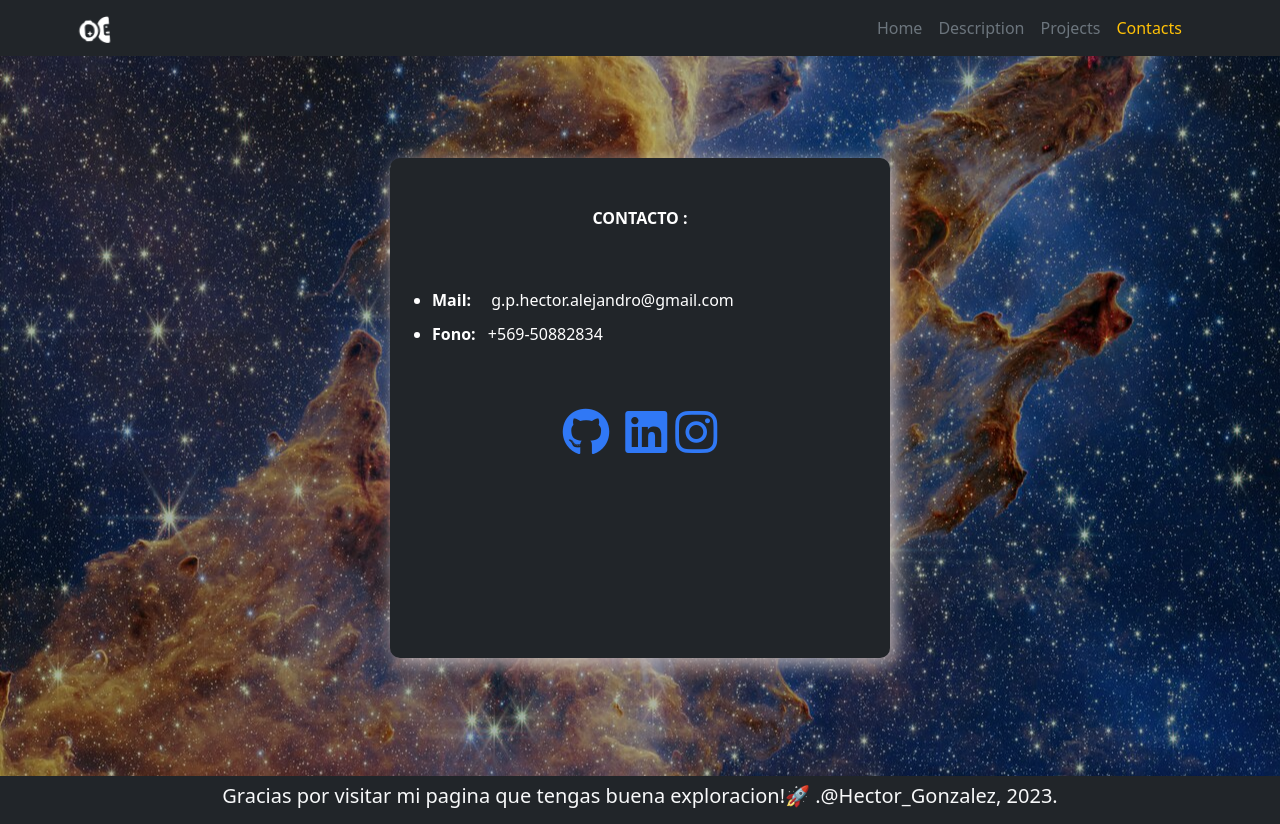
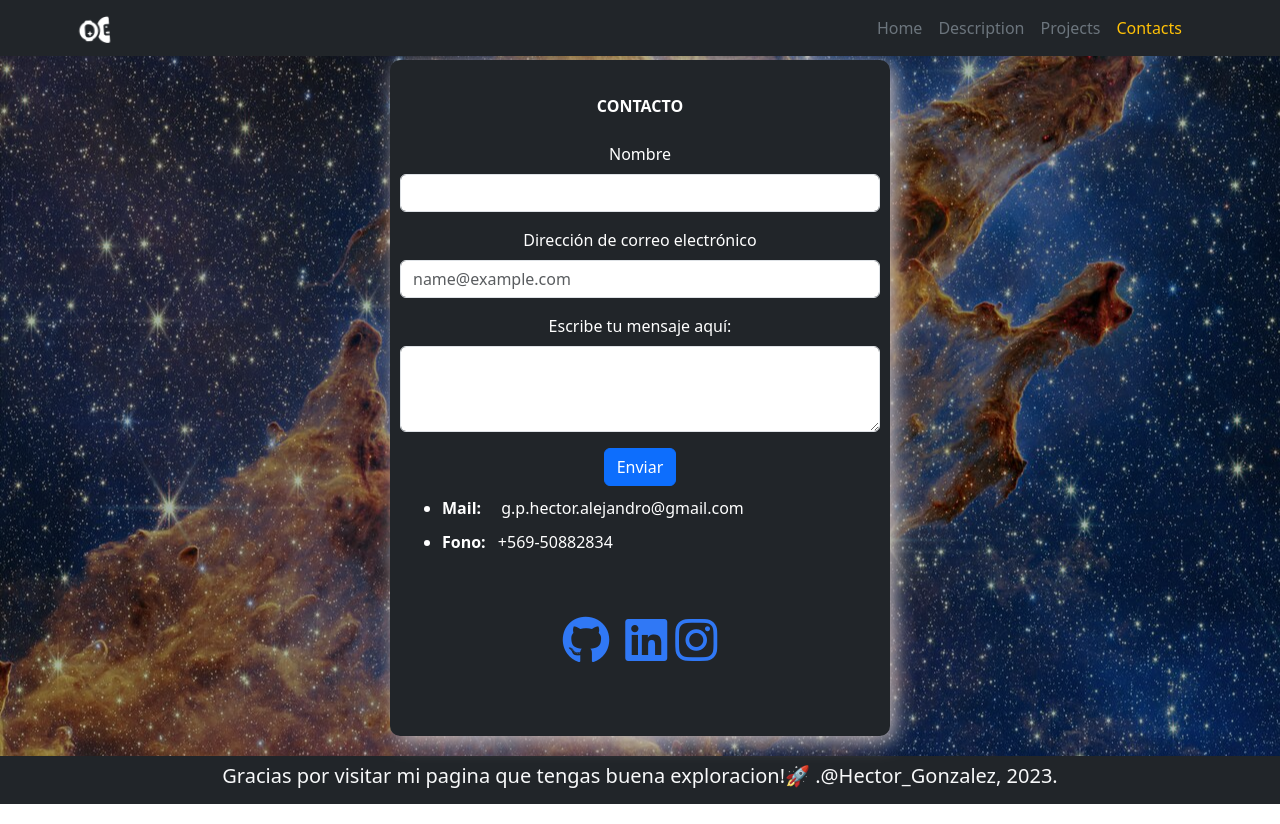
Before and after one commit to hector1489/kaimanProject, a React (Vite) app: page /contacts in a window 1280 px wide. Built offline with nearby package versions, Linux system fonts and the light colour scheme.

Commit message:
[fix]-form

```diff
--- a/package.json
+++ b/package.json
@@ -15,6 +15,7 @@
     "@fortawesome/react-fontawesome": "^0.2.0",
     "bootstrap": "^5.3.0",
     "cors": "^2.8.5",
+    "emailjs-com": "^3.2.0",
     "express": "^4.18.2",
     "nodemailer": "^6.9.3",
     "react": "^18.2.0",
--- a/src/App.css
+++ b/src/App.css
@@ -133,7 +133,7 @@ body {
 /*form*/
 .container-form {
     width: 100%;
-    height: 90vh;
+    height: 700px;
     display: flex;
     justify-content: center;
     align-items: center;
@@ -141,10 +141,10 @@ body {
 
 .form-group {
     width: 500px;
-    height: 500px;
     box-shadow: 5px 5px 20px rgba(199, 189, 189, 0.973);
     text-align: center;
     border-radius: 10px;
+    padding: 10px;
 }
 
 .container-icon {
--- a/src/components/Form.jsx
+++ b/src/components/Form.jsx
@@ -1,10 +1,60 @@
-import { Form } from "react-bootstrap"
+import { useState } from "react"
+import { Form, Button} from "react-bootstrap"
+import emailjs from "emailjs-com"
 
 const Contacto = () => {
+  const initialState = {
+    from_name: "",
+    from_email: "",
+    message: "",
+  };
+
+  const [formData, setFormData] = useState(initialState);
+
+  const handleSubmit = (e) => {
+    e.preventDefault();
+
+    emailjs
+      .sendForm("service_a0x141h", "template_oi5ampe", e.target, "c4a3zcM5kTNKDmSEk")
+      .then((res) => {
+        console.log(res);
+        alert("Mensaje enviado correctamente.");
+        setFormData(initialState);
+      })
+      .catch((error) => {
+        console.log(error);
+        alert("Hubo un error en el envío del mensaje.");
+      });
+  };
+
+  const handleChange = (e) => {
+    const { name, value } = e.target;
+    setFormData({
+      ...formData,
+      [name]: value,
+    });
+  };
+
+
   return (
-    <Form className="container-form">
+    <Form className="container-form" onSubmit={handleSubmit}>
       <Form.Group className="mb-3 form-group bg-dark">
-        <Form.Label className="container-fluid my-5 fw-bold text-white text-decoration-none text-uppercase">Contacto :</Form.Label>
+        <Form.Label className="container-fluid my-4 fw-bold text-white text-decoration-none text-uppercase">Contacto</Form.Label>
+        <Form.Group className="mb-3" controlId="exampleForm.ControlInput1">
+          <Form.Label className="text-white text-decoration-none">Nombre</Form.Label>
+          <Form.Control type="text" name="from_name" value={formData.from_name} onChange={handleChange} required />
+        </Form.Group>
+        <Form.Group className="mb-3" controlId="exampleForm.ControlInput2">
+          <Form.Label className="text-white text-decoration-none">Dirección de correo electrónico</Form.Label>
+          <Form.Control type="email" placeholder="name@example.com" name="from_email" value={formData.from_email} onChange={handleChange} required />
+        </Form.Group>
+        <Form.Group className="mb-3" controlId="exampleForm.ControlTextarea1">
+          <Form.Label className="text-white text-decoration-none">Escribe tu mensaje aquí:</Form.Label>
+          <Form.Control as="textarea" rows={3} name="message" value={formData.message} onChange={handleChange} required />
+        </Form.Group>
+        <Button variant="primary" type="submit">
+        Enviar
+      </Button>
         <ul className="text-white text-decoration-none">
           <li><span className="fw-bold me-3">Mail:</span> g.p.hector.alejandro@gmail.com</li>
           <li><span className="fw-bold me-2">Fono:</span> +569-50882834</li>
```
Also changed, not shown: 1 other file (tests, documents, lock files or other folders).
